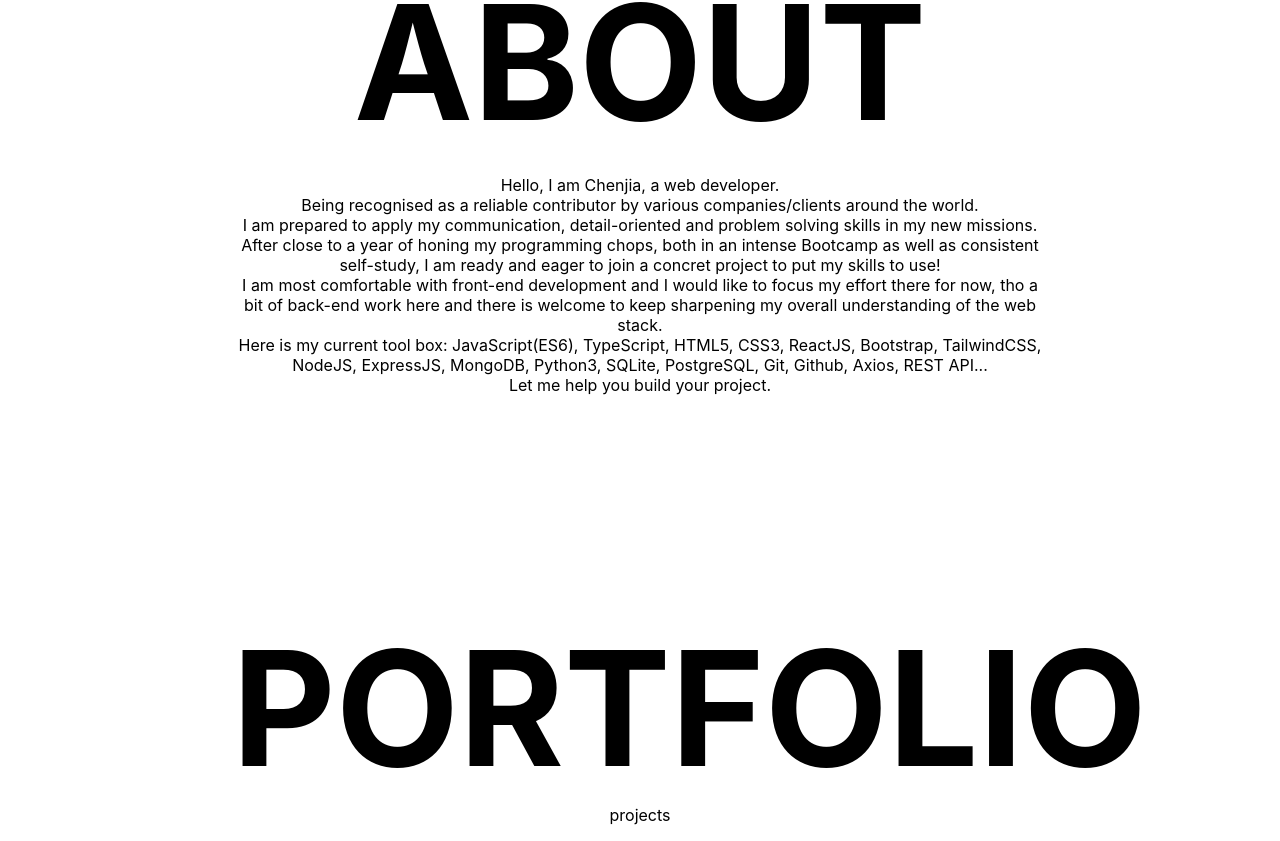
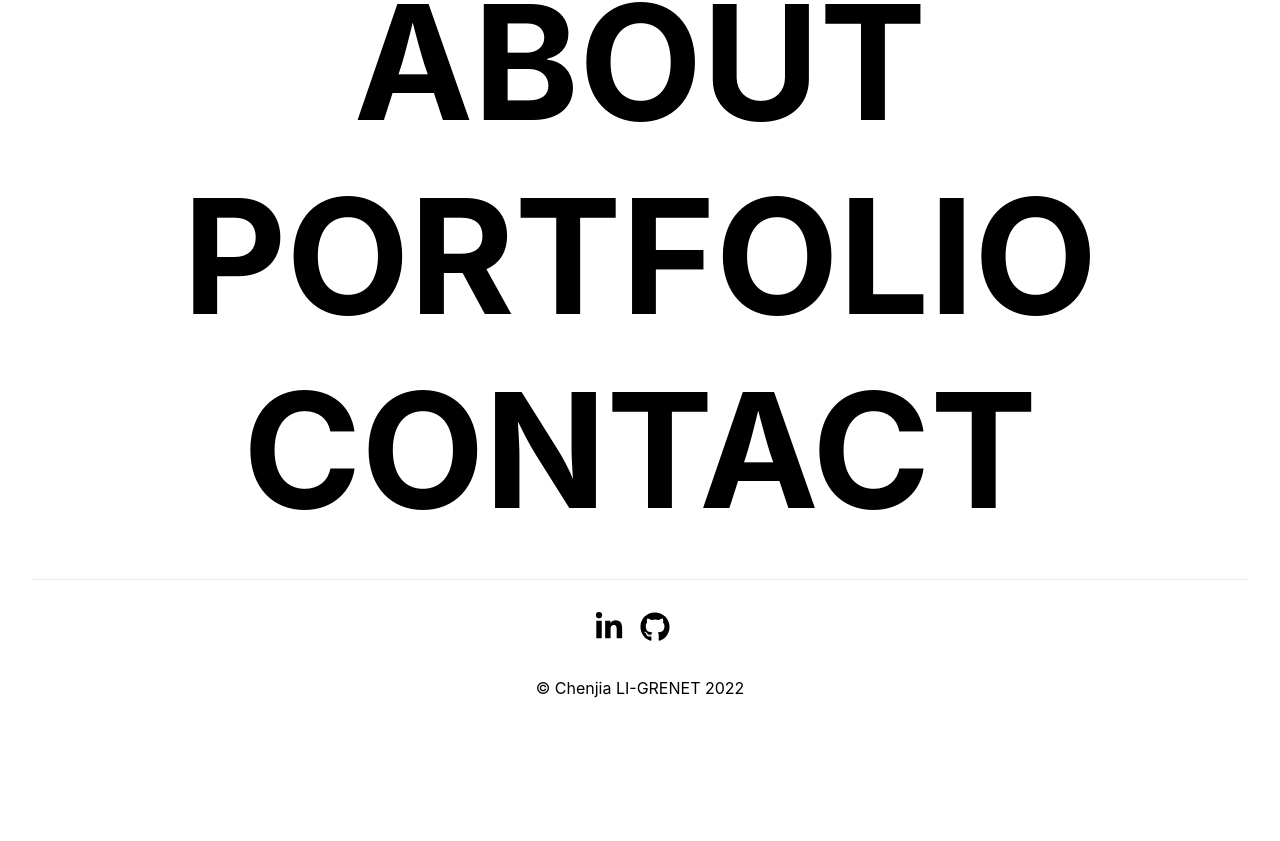
Before and after one commit to cligrenet/portfolio-v0-nextjs-ts, a Next.js app: page / in a window 1280 px wide. Shown: the part 1279-2120 px from the top of the page. After the commit the page ends 2041 px from the top, so only its background shows below. Built offline with nearby package versions, Linux system fonts and the light colour scheme.

Commit message:
Implement About, Porfolio, Contact sections show/hide details feature

```diff
--- a/src/components/About.tsx
+++ b/src/components/About.tsx
@@ -1,4 +1,4 @@
-import React, { useRef, useEffect } from 'react';
+import React, { useRef, useEffect, useState } from 'react';
 import styles from '../../styles/About.module.css';
 
 type Props = {
@@ -6,33 +6,42 @@ type Props = {
 };
 
 const About = (props: Props) => {
+	const [isClicked, setIsClicked] = useState(false);
+
 	const aboutSection = useRef(null);
+
 	useEffect(() => {
 		props.setAboutRef(aboutSection.current);
 	}, [props]);
 
 	return (
-		<div className={styles.main} ref={aboutSection}>
-			<span className={styles.title}>ABOUT</span>
-			<p>
+		<div ref={aboutSection}>
+			<span className={styles.title} onClick={() => setIsClicked(!isClicked)}>
+				ABOUT
+			</span>
+			{isClicked && (
+				<p className={styles.desp}>
 					Hello, I am Chenjia, a web developer.
 					<br />
 					Being recognised as a reliable contributor by various companies/clients around the world.
 					<br />
-				I am prepared to apply my communication, detail-oriented and problem solving skills in my new missions.
+					I am prepared to apply my communication, detail-oriented and problem solving skills in my new
+					missions.
 					<br />
-				After close to a year of honing my programming chops, both in an intense Bootcamp as well as consistent
-				self-study, I am ready and eager to join a concret project to put my skills to use!
+					After close to a year of honing my programming chops, both in an intense Bootcamp as well as
+					consistent self-study, I am ready and eager to join a concret project to put my skills to use!
 					<br />
-				I am most comfortable with front-end development and I would like to focus my effort there for now, tho
-				a bit of back-end work here and there is welcome to keep sharpening my overall understanding of the web
-				stack.
+					I am most comfortable with front-end development and I would like to focus my effort there for now,
+					tho a bit of back-end work here and there is welcome to keep sharpening my overall understanding of
+					the web stack.
 					<br />
-				Here is my current tool box: JavaScript(ES6), TypeScript, HTML5, CSS3, ReactJS, Bootstrap, TailwindCSS,
-				NodeJS, ExpressJS, MongoDB, Python3, SQLite, PostgreSQL, Git, Github, Axios, REST API...
+					Here is my current tool box: JavaScript(ES6), TypeScript, HTML5, CSS3, ReactJS, Bootstrap,
+					TailwindCSS, NodeJS, ExpressJS, MongoDB, Python3, SQLite, PostgreSQL, Git, Github, Axios, REST
+					API...
 					<br />
 					Let me help you build your project.
 				</p>
+			)}
 		</div>
 	);
 };
--- a/src/components/Contact.tsx
+++ b/src/components/Contact.tsx
@@ -1,11 +1,16 @@
-import React from 'react';
+import React, { useState } from 'react';
 import styles from '../../styles/Contact.module.css';
 
 const Contact = () => {
+	const [isClicked, setIsClicked] = useState(false);
+
 	return (
 		<div className={styles.main}>
-			<span className={styles.title}>CONTACT</span>
-			<form>
+			<span className={styles.title} onClick={() => setIsClicked(!isClicked)}>
+				CONTACT
+			</span>
+			{isClicked && (
+				<form className={styles.form}>
 					<input className={styles.input} type="text" placeholder="Who are you ?" id="name" name="name" />
 					<input
 						className={styles.input}
@@ -23,6 +28,7 @@ const Contact = () => {
 
 					<button>SEND</button>
 				</form>
+			)}
 		</div>
 	);
 };
--- a/src/components/Portfolio.tsx
+++ b/src/components/Portfolio.tsx
@@ -1,11 +1,15 @@
-import React from 'react';
+import React, { useState } from 'react';
 import styles from '../../styles/Portfolio.module.css';
 
 const Portfolio = () => {
+	const [isClicked, setIsClicked] = useState(false);
+
 	return (
-		<div className={styles.main}>
-			<span className={styles.title}>PORTFOLIO</span>
-			<div>projects</div>
+		<div>
+			<span className={styles.title} onClick={() => setIsClicked(!isClicked)}>
+				PORTFOLIO
+			</span>
+			{isClicked && <div className={styles.desp}>projects</div>}
 		</div>
 	);
 };
--- a/styles/About.module.css
+++ b/styles/About.module.css
@@ -1,8 +1,16 @@
-.main {
-	padding: 0 25vh 25vh 25vh;
-}
-
 .title {
 	font-size: 10rem;
 	font-weight: bolder;
 }
+
+.title:hover {
+	cursor: pointer;
+	color: black;
+	background-color: var(--yellow);
+	display: block;
+	width: 100%;
+}
+
+.desp {
+	padding: 7vh 35vh 25vh 35vh;
+}
--- a/styles/Contact.module.css
+++ b/styles/Contact.module.css
@@ -1,10 +1,14 @@
-.main {
-	padding: 0 25vh 25vh 25vh;
-}
-
 .title {
 	font-size: 10rem;
 	font-weight: bolder;
+}
+
+.title:hover {
+	cursor: pointer;
+	color: black;
+	background-color: var(--pink);
+	display: block;
+	width: 100%;
 }
 
 .main form {
@@ -21,6 +25,12 @@
 	font-size: 1em;
 }
 
+.input:focus {
+	background-color: white;
+	color: black;
+	border: none;
+}
+
 .main button {
 	display: block;
 	margin: 0 auto;
@@ -28,11 +38,15 @@
 }
 
 .main button:hover {
-	background-color: var(--prim-green);
+	background-color: var(--pink);
 	color: black;
-	font-size: 0.9em;
-	font-weight: bold;
-	transform: translateY(10px);
+	font-weight: 600;
+	transform: scale(1.2);
 	border: none;
 	border-radius: 3px;
+	cursor: pointer;
 }
+
+.form {
+	padding: 7vh 35vh 7vh 35vh;
+}
--- a/styles/Footer.module.css
+++ b/styles/Footer.module.css
@@ -3,6 +3,7 @@
 	flex-direction: column;
 	flex: 1;
 	padding: 2rem 0;
+	margin-top: 2rem;
 	border-top: 1px solid #eaeaea;
 	justify-content: center;
 	align-items: center;
--- a/styles/Portfolio.module.css
+++ b/styles/Portfolio.module.css
@@ -1,8 +1,16 @@
-.main {
-	padding: 0 25vh 25vh 25vh;
-}
-
 .title {
 	font-size: 10rem;
 	font-weight: bolder;
 }
+
+.title:hover {
+	cursor: pointer;
+	color: black;
+	background-color: var(--highlight-blue);
+	display: block;
+	width: 100%;
+}
+
+.desp {
+	padding: 7vh 35vh 25vh 35vh;
+}
```
Lines whose indentation alone changed are shown as unchanged.
